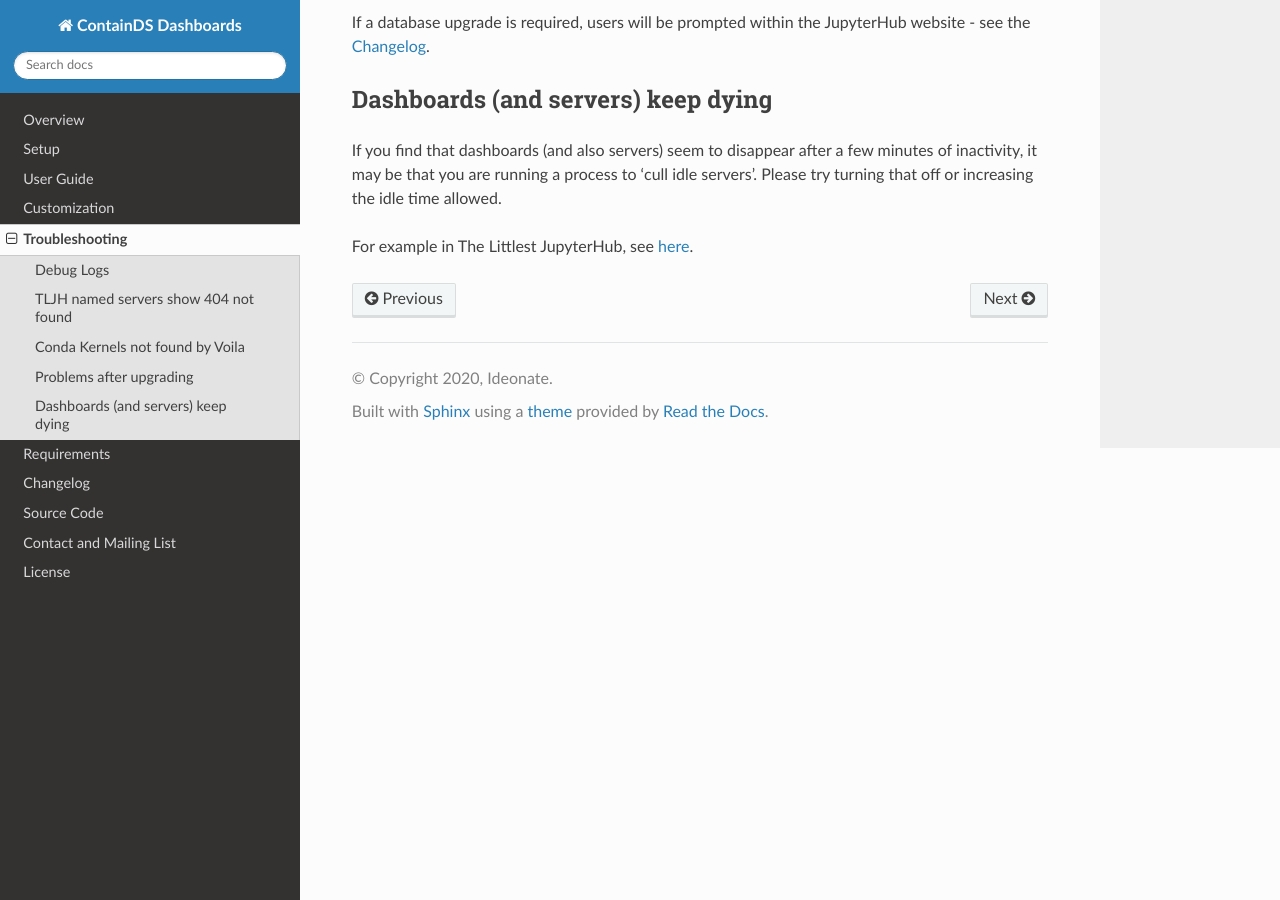
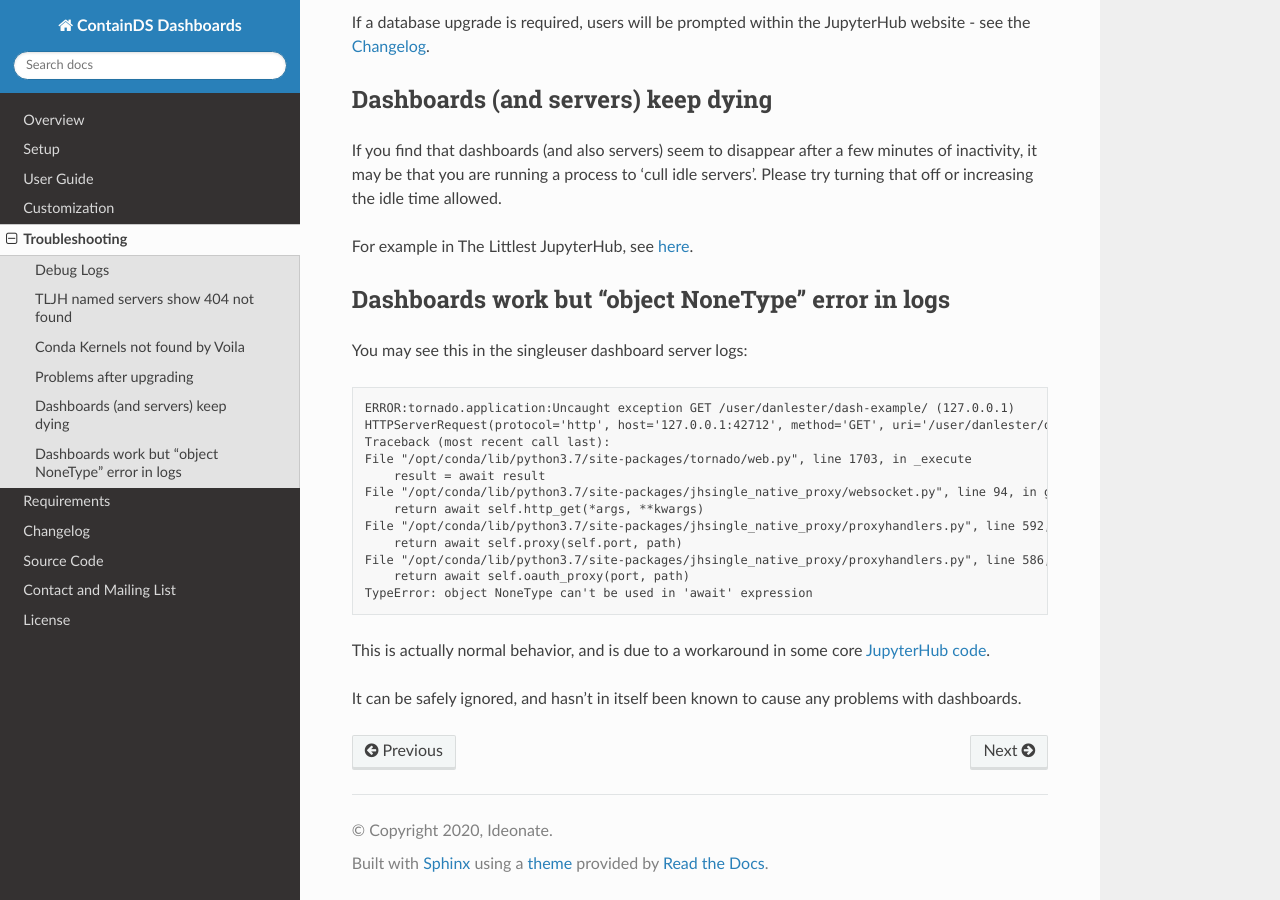
Before and after one commit to ideonate/cdsdashboards, a Sphinx documentation site: the page built from docs/chapters/troubleshooting.rst, in a window 1280 px wide and 900 px high, scrolled down 2290 px. Built offline with Sphinx 7.4.7 and the Read the Docs theme 2.0.0, drawn with Linux system fonts in a browser that asks for light colours.

Commit message:
nonetype error in logs - docs

```diff
--- a/docs/chapters/troubleshooting.rst
+++ b/docs/chapters/troubleshooting.rst
@@ -100,3 +100,29 @@ If you find that dashboards (and also servers) seem to disappear after a few min
 'cull idle servers'. Please try turning that off or increasing the idle time allowed.
 
 For example in The Littlest JupyterHub, see :ref:`here<tljh_cull_idle>`.
+
+Dashboards work but "object NoneType" error in logs
+~~~~~~~~~~~~~~~~~~~~~~~~~~~~~~~~~~~~~~~~~~~~~~~~~~~
+
+You may see this in the singleuser dashboard server logs:
+
+.. code-block:: text
+
+    ERROR:tornado.application:Uncaught exception GET /user/danlester/dash-example/ (127.0.0.1)
+    HTTPServerRequest(protocol='http', host='127.0.0.1:42712', method='GET', uri='/user/danlester/dash-example/', version='HTTP/1.1', remote_ip='127.0.0.1')
+    Traceback (most recent call last):
+    File "/opt/conda/lib/python3.7/site-packages/tornado/web.py", line 1703, in _execute
+        result = await result
+    File "/opt/conda/lib/python3.7/site-packages/jhsingle_native_proxy/websocket.py", line 94, in get
+        return await self.http_get(*args, **kwargs)
+    File "/opt/conda/lib/python3.7/site-packages/jhsingle_native_proxy/proxyhandlers.py", line 592, in http_get
+        return await self.proxy(self.port, path)
+    File "/opt/conda/lib/python3.7/site-packages/jhsingle_native_proxy/proxyhandlers.py", line 586, in proxy
+        return await self.oauth_proxy(port, path)
+    TypeError: object NoneType can't be used in 'await' expression
+
+
+This is actually normal behavior, and is due to a workaround in some
+core `JupyterHub code <https://github.com/jupyterhub/jupyterhub/blob/76c9111d80660e93578f80dbe441cfb702c1b207/jupyterhub/services/auth.py#L903>`__.
+
+It can be safely ignored, and hasn't in itself been known to cause any problems with dashboards.
```
